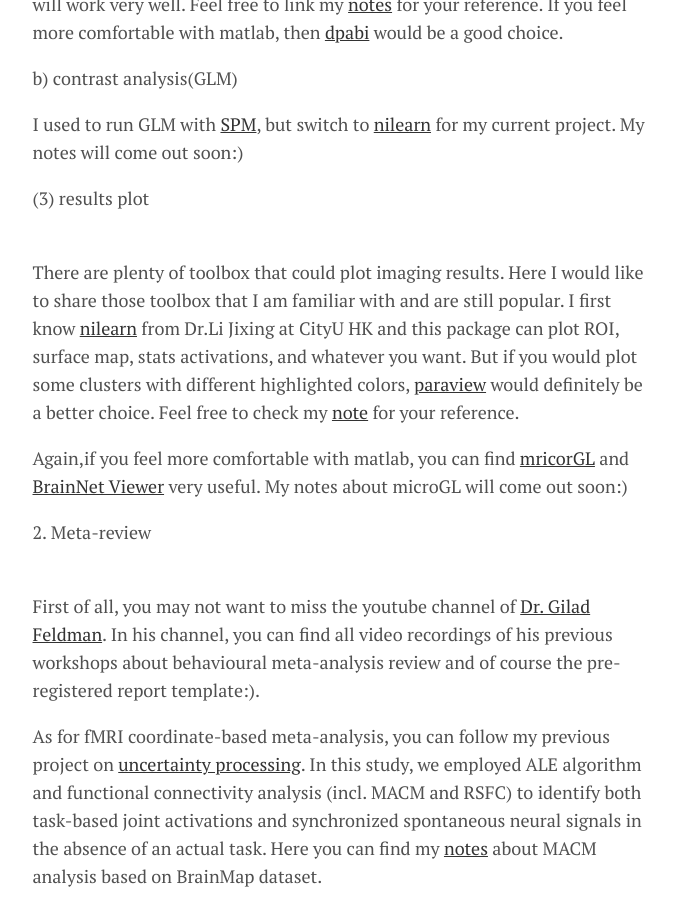
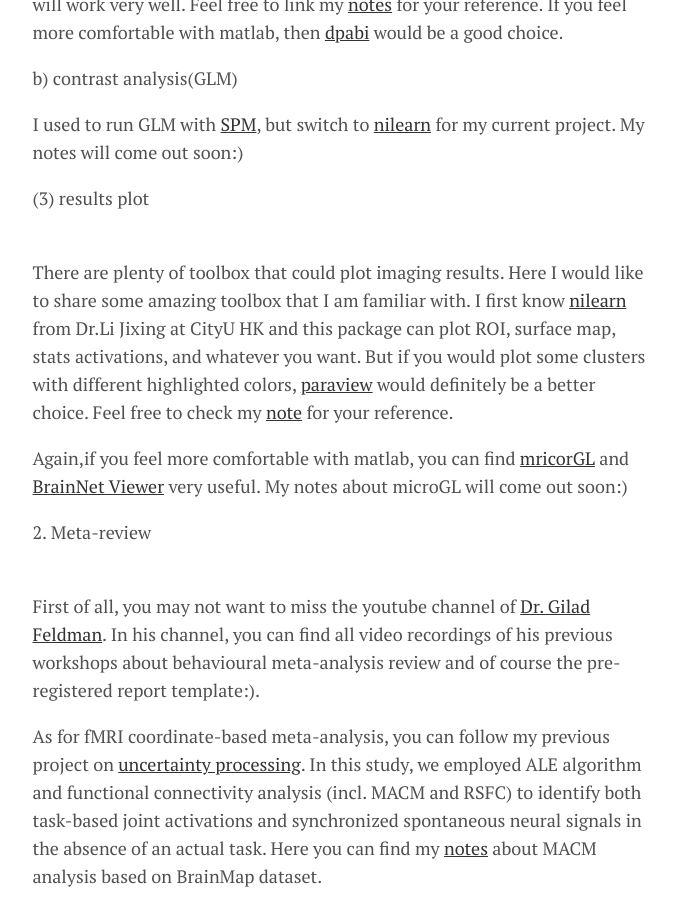
Before and after one commit to wu-shuyi/wu-shuyi.github.io, a Jekyll site: the page built from menu/learning resources.md, in a window 1280 px wide and 900 px high, scrolled down 2892 px. Shown: the whole window, without its empty margins (300-976 px from the left). Built offline with Jekyll 4.4.1, drawn with Linux system fonts in a browser that asks for light colours.

Commit message:
Update learning resources.md

```diff
--- a/menu/learning resources.md
+++ b/menu/learning resources.md
@@ -73,7 +73,7 @@ If you feel more comfortable with matlab, then [dpabi](http://rfmri.org/DPABI) w
 I used to run GLM with [SPM](https://www.fil.ion.ucl.ac.uk/spm/course/slides23-oct/), but switch to [nilearn](https://nilearn.github.io/stable/index.html) for my current project. My notes will come out soon:) <br>
 
 <font size="4">(3) results plot </font> <br>
-There are plenty of toolbox that could plot imaging results. Here I would like to share those toolbox that I am familiar with and are still popular.
+There are plenty of toolbox that could plot imaging results. Here I would like to share some amazing toolbox that I am familiar with.
 I first know [nilearn](https://nilearn.github.io/stable/plotting/index.html) from Dr.Li Jixing at CityU HK and this package can plot ROI, surface map, stats activations, and whatever you want. But if you would plot some clusters with different highlighted colors, [paraview](https://docs.paraview.org/en/latest/) would definitely be a better choice. Feel free to check my [note](https://www.notion.so/ParaView-for-plotting-cluster-activation-4c6d74afee8640649330c83957a6ffec?pvs=4) for your reference.
 
 Again,if you feel more comfortable with matlab, you can find [mricorGL](https://www.nitrc.org/projects/mricrogl) and [BrainNet Viewer](https://www.nitrc.org/projects/bnv/) very useful. My notes about microGL will come out soon:)
```
